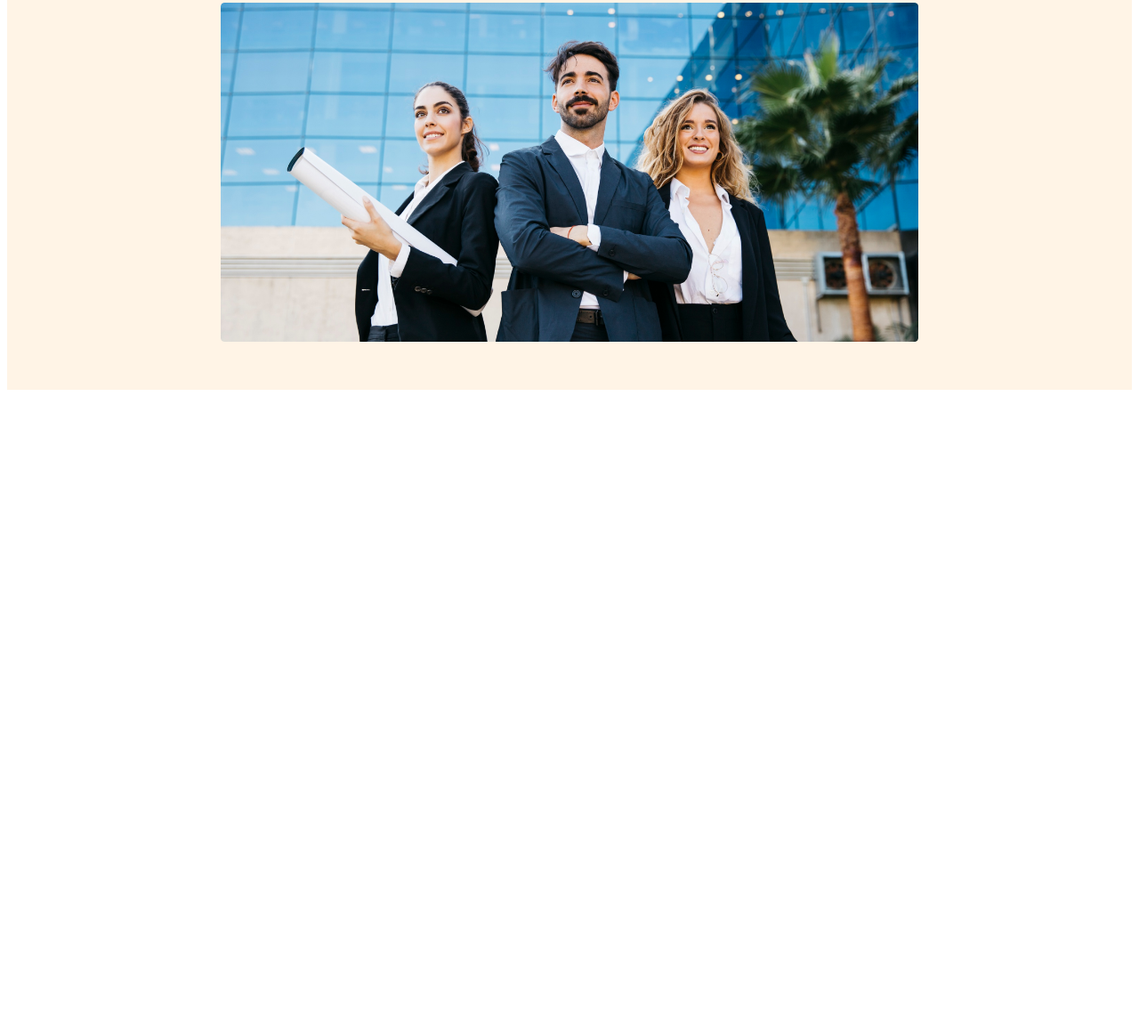
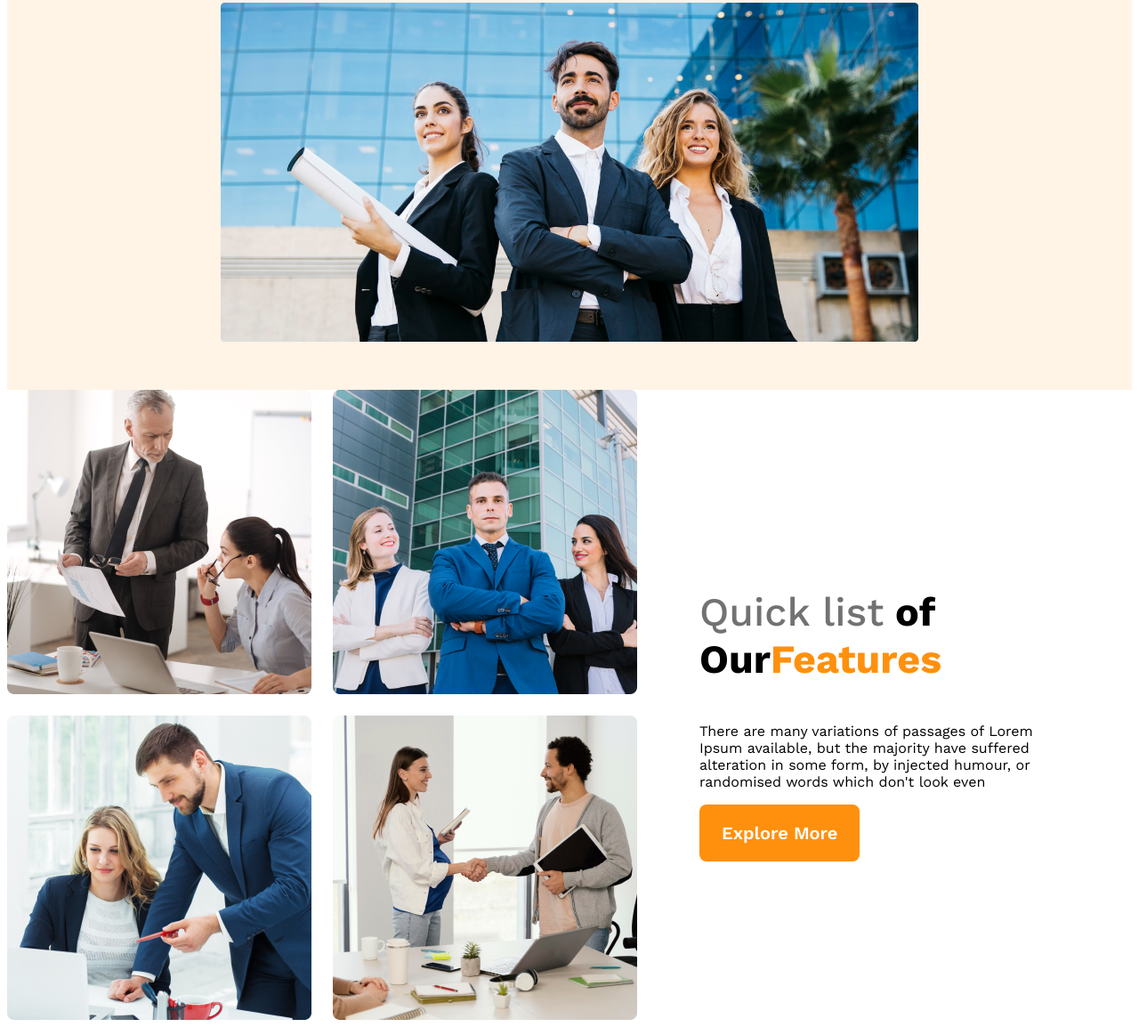
Before and after one commit to Rakib-Akanda/G3-Architects, a plain HTML site: page index.html in a window 1280 px wide. Shown: the part 573-1727 px from the top of the page at 89% size. Before the commit the page ends 1019 px from the top, so only its background shows below. Drawn offline with nearby package versions, Linux system fonts and the light colour scheme.

Commit message:
features section added

```diff
--- a/index.html
+++ b/index.html
@@ -14,6 +14,7 @@
 
 </head>
 <body>
+    <!-- header start -->
     <header>
         <nav>
             <h3 class="nav-title">G3 Architects</h3>
@@ -33,7 +34,23 @@
             <img src="./images/banner.png" alt="">
         </div>
     </header>
+    <!-- header end -->
     <main>
+        <!-- teams section start  -->
+        <section class="teams-container">
+            <div class="teams-img-container">
+                <img src="./images/team1.png" alt="">
+                <img src="./images/team2.png" alt="">
+                <img src="./images/team3.png" alt="">
+                <img src="./images/team4.png" alt="">
+            </div>
+            <div class="teams-content">
+                <h3 class="teams-title"><span class="quick-list">Quick list</span> <span class="of-our">of Our</span><span class="text-features">Features</span></h3>
+                <p class="teams-description">There are many variations of passages of Lorem Ipsum available, but the majority have suffered alteration in some form, by injected humour, or randomised words which don't look even</p>
+                <button class="button-primary">Explore More</button>
+
+            </div>
+        </section>
 
     </main>
     <footer>
--- a/responsive-style/styles.css
+++ b/responsive-style/styles.css
@@ -91,3 +91,35 @@ nav li a {
         padding: 50px;
     }
 }
+
+/* main styles */
+main{
+    max-width: 1440px;
+    margin: 0 auto;
+}
+
+/* teams styles */
+.teams-container{
+    display: flex;
+    align-items: center;
+}
+.teams-img-container{
+    display: grid;
+    grid-template-columns: repeat(2,1fr);
+    gap: 1.5rem;
+}
+.teams-content{
+    padding-left: 70px;
+    padding-right: 70px;
+}
+.teams-title{
+    font-size: 2.8rem;
+}
+.teams-title .quick-list{
+    color: #727272;
+    font-weight: 500;
+}
+.teams-title .text-features{
+    color: #FF900E;
+    font-weight: 700;
+}
```
